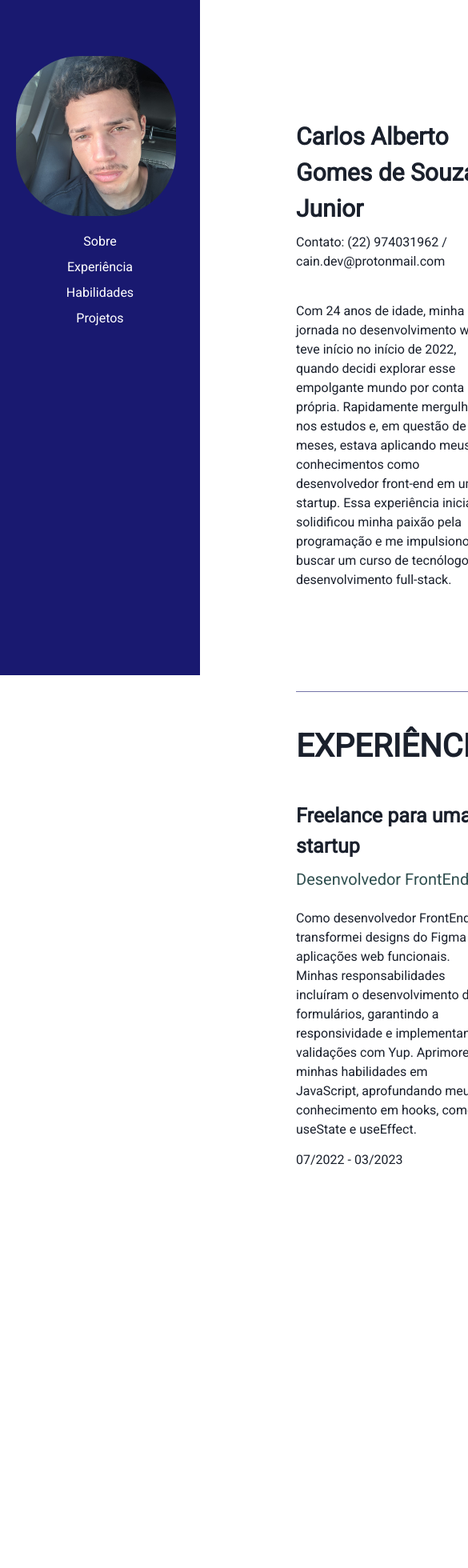
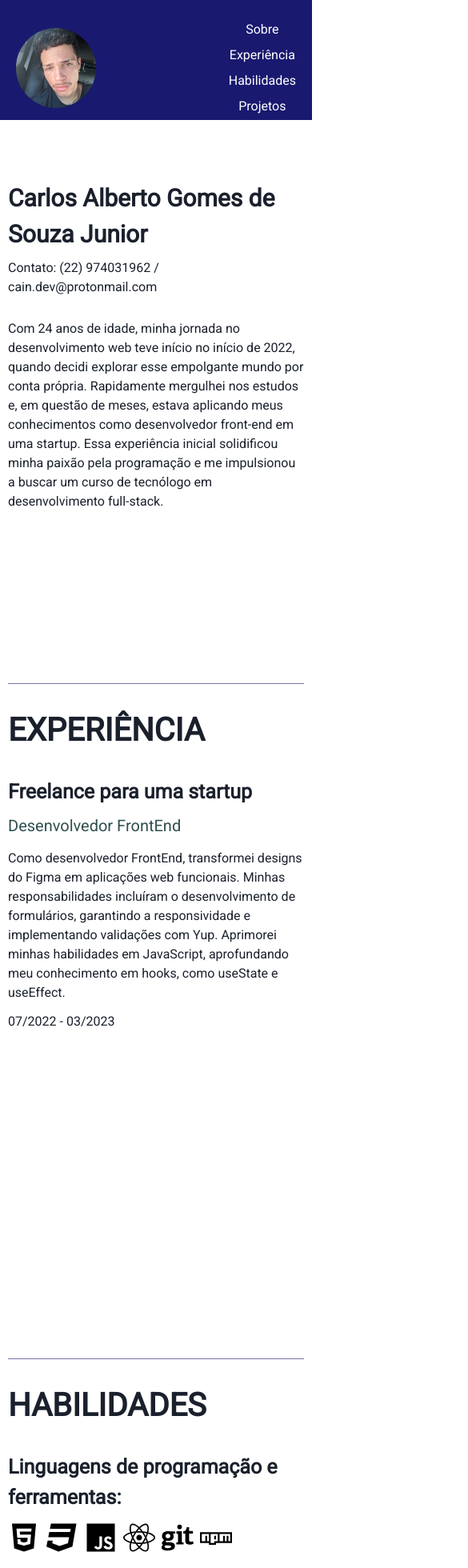
Before and after one commit to qayin1/portfolio, a React (Create React App) app: page / in a window 390 px wide. Shown: the top 1960 px of the page at 80% size, 585 px wide, since content can reach past the window. Before the commit the page ends 1728 px from the top, so only its background shows below. Built offline with nearby package versions, Linux system fonts and the light colour scheme.

Commit message:
mobile changes

```diff
--- a/package.json
+++ b/package.json
@@ -1,6 +1,5 @@
 {
   "homepage": "https://qayin.github.io/portfolio",
-
   "name": "portfolio",
   "version": "0.1.0",
   "private": true,
@@ -9,6 +8,7 @@
     "@emotion/react": "^11.11.1",
     "@emotion/styled": "^11.11.0",
     "@fontsource/roboto": "^5.0.8",
+    "@react-icons/all-files": "^4.1.0",
     "@testing-library/jest-dom": "^5.17.0",
     "@testing-library/react": "^13.4.0",
     "@testing-library/user-event": "^14.5.1",
--- a/src/App.js
+++ b/src/App.js
@@ -1,4 +1,4 @@
-import React from 'react';
+import React, { useEffect, useState } from 'react';
 import {
   ChakraProvider,
   Box,
@@ -11,23 +11,104 @@ import {
   Grid,
   Stack,
   Divider,
+  CheckboxIcon,
 } from '@chakra-ui/react';
+import { FaCss3, FaGit, FaHtml5, FaJs, FaNpm, FaReact } from 'react-icons/fa';
+import { IconContext } from 'react-icons';
 import './style/global.css';
 import theme from './config/theme';
 import { Link as ScrollLink, animateScroll as scroll } from 'react-scroll';
 
 import eu from './assets/eu.jpg';
+import IconHover from './components/IconHover';
 
 function App() {
+  const [mobile, setMobile] = useState(false);
+
+  useEffect(() => {
+    function handleResize() {
+      setMobile(window.innerWidth <= 768);
+    }
+
+    window.addEventListener('resize', handleResize);
+
+    handleResize();
+
+    return () => {
+      window.removeEventListener('resize', handleResize);
+    };
+  }, []);
   return (
     <ChakraProvider theme={theme}>
       <Box display="flex">
+        {mobile ? (
+          <>
+            <HStack
+              bg="#191970"
+              color="white"
+              width={mobile ? '100%' : '250px'}
+              position="fixed"
+              height={mobile ? '150px' : '100%'}
+              padding="20px"
+              top="0"
+              left="0"
+              justifyContent={'space-between'}
+            >
+              <Box>
+                <Image
+                  borderRadius="80px"
+                  src={eu}
+                  h={mobile ? '100px' : '200px'}
+                  w={mobile ? '100px' : '200px'}
+                  alt=""
+                  marginTop={mobile ? '20px' : '50px'}
+                />
+              </Box>
+              <Stack
+                marginTop={mobile ? '20px' : '0'}
+                alignContent={mobile ? 'center' : 'start'}
+                alignItems={mobile ? 'center' : 'start'}
+              >
+                <ScrollLink
+                  to="sobreSection"
+                  smooth={true}
+                  duration={500}
+                  offset={mobile ? -20 : -70}
+                  style={{ cursor: 'pointer' }}
+                >
+                  Sobre
+                </ScrollLink>
+                <ScrollLink
+                  to="experienciaSection"
+                  smooth={true}
+                  duration={500}
+                  offset={mobile ? -20 : -70}
+                  style={{ cursor: 'pointer' }}
+                >
+                  Experiência
+                </ScrollLink>
+                <ScrollLink
+                  to="habilidadeSection"
+                  smooth={true}
+                  duration={500}
+                  offset={mobile ? -20 : -70}
+                  style={{ cursor: 'pointer' }}
+                >
+                  Habilidades
+                </ScrollLink>
+                <Text cursor={'pointer'}>Projetos</Text>
+              </Stack>
+            </HStack>
+          </>
+        ) : (
+          <>
+            {' '}
             <Box
               bg="#191970"
               color="white"
-          width="250px"
+              width={mobile ? '100%' : '250px'}
               position="fixed"
-          height="100%"
+              height={mobile ? '200px' : '100%'}
               padding="20px"
               top="0"
               left="0"
@@ -36,22 +117,22 @@ function App() {
                 <Image
                   borderRadius="80px"
                   src={eu}
-              h={'200px'}
-              w={'200px'}
+                  h={mobile ? '100px' : '200px'}
+                  w={mobile ? '100px' : '200px'}
                   alt=""
-              marginTop={'50px'}
+                  marginTop={mobile ? '20px' : '50px'}
                 />
               </Box>
               <Stack
-            marginTop={'20px'}
-            alignContent={'center'}
-            alignItems={'center'}
+                marginTop={mobile ? '20px' : '0'}
+                alignContent={mobile ? 'center' : 'start'}
+                alignItems={mobile ? 'center' : 'start'}
               >
                 <ScrollLink
                   to="sobreSection"
                   smooth={true}
                   duration={500}
-              offset={-70}
+                  offset={mobile ? -20 : -70}
                   style={{ cursor: 'pointer' }}
                 >
                   Sobre
@@ -60,31 +141,45 @@ function App() {
                   to="experienciaSection"
                   smooth={true}
                   duration={500}
-              offset={-70}
+                  offset={mobile ? -20 : -70}
                   style={{ cursor: 'pointer' }}
                 >
                   Experiência
                 </ScrollLink>
-            <Text cursor={'pointer'}>Habilidades</Text>
+                <ScrollLink
+                  to="habilidadeSection"
+                  smooth={true}
+                  duration={500}
+                  offset={mobile ? -20 : -70}
+                  style={{ cursor: 'pointer' }}
+                >
+                  Habilidades
+                </ScrollLink>
                 <Text cursor={'pointer'}>Projetos</Text>
               </Stack>
             </Box>
+          </>
+        )}
 
-        <Box marginRight={'200px'} marginLeft="350px" padding="20px">
+        <Box
+          marginRight={mobile ? '0' : '200px'}
+          marginLeft={mobile ? '0' : '350px'}
+          padding={mobile ? '10px' : '20px'}
+        >
           <Stack
             id="sobreSection"
-            alignContent={'center'}
-            justifyContent={'center'}
-            minHeight={'100vh'}
+            alignContent={mobile ? 'center' : 'center'}
+            justifyContent={mobile ? 'center' : 'center'}
+            minHeight="100vh"
           >
-            <Text fontFamily={'Roboto'} fontWeight={'bold'} fontSize={'30px'}>
+            <Text fontFamily="Roboto" fontWeight="bold" fontSize="30px">
               Carlos Alberto Gomes de Souza Junior
             </Text>
-            <Text fontFamily={'Roboto'}>
+            <Text fontFamily="Roboto">
               Contato: (22) 974031962 / cain.dev@protonmail.com
             </Text>
 
-            <Text fontFamily={'Roboto'} marginTop={'30px'}>
+            <Text fontFamily="Roboto" marginTop={mobile ? '20px' : '30px'}>
               Com 24 anos de idade, minha jornada no desenvolvimento web teve
               início no início de 2022, quando decidi explorar esse empolgante
               mundo por conta própria. Rapidamente mergulhei nos estudos e, em
@@ -94,7 +189,7 @@ function App() {
               buscar um curso de tecnólogo em desenvolvimento full-stack.
             </Text>
           </Stack>
-          <Stack id="experienciaSection" minHeight={'100vh'}>
+          <Stack id="experienciaSection" minHeight="100vh">
             <Divider
               orientation="horizontal"
               borderColor="#191970"
@@ -102,28 +197,28 @@ function App() {
             />
 
             <Text
-              marginBlock={'30px'}
-              fontFamily={'Roboto'}
-              fontSize={'40px'}
-              fontWeight={'bold'}
+              marginBlock={mobile ? '20px' : '30px'}
+              fontFamily="Roboto"
+              fontSize="40px"
+              fontWeight="bold"
             >
               EXPERIÊNCIA
             </Text>
 
-            <Text fontFamily={'Roboto'} fontSize={'25px'} fontWeight={'bold'}>
+            <Text fontFamily="Roboto" fontSize="25px" fontWeight="bold">
               Freelance para uma startup
             </Text>
 
             <Text
-              fontFamily={'Roboto'}
-              color={'#2F4F4F'}
-              fontSize={'20px'}
-              marginBottom={'14px'}
+              fontFamily="Roboto"
+              color="#2F4F4F"
+              fontSize="20px"
+              marginBottom={mobile ? '6px' : '14px'}
             >
               Desenvolvedor FrontEnd
             </Text>
 
-            <Text marginBottom={'6px'}>
+            <Text marginBottom={mobile ? '4px' : '6px'}>
               Como desenvolvedor FrontEnd, transformei designs do Figma em
               aplicações web funcionais. Minhas responsabilidades incluíram o
               desenvolvimento de formulários, garantindo a responsividade e
@@ -133,6 +228,51 @@ function App() {
             </Text>
             <Text>07/2022 - 03/2023</Text>
           </Stack>
+          <Stack id="habilidadeSection" minHeight="100vh">
+            <Divider
+              orientation="horizontal"
+              borderColor="#191970"
+              width="100%"
+            />
+            <Text
+              marginBlock={mobile ? '20px' : '30px'}
+              fontFamily="Roboto"
+              fontSize="40px"
+              fontWeight="bold"
+            >
+              HABILIDADES
+            </Text>
+            <Text
+              marginBottom={mobile ? '4px' : '6px'}
+              fontFamily="Roboto"
+              fontSize="25px"
+              fontWeight="bold"
+            >
+              Linguagens de programação e ferramentas:
+            </Text>
+            <Stack
+              marginBottom={mobile ? '40px' : '80px'}
+              display="flex"
+              flexDirection="row"
+            >
+              <IconHover icon={<FaHtml5 />} size="40px" />
+              <IconHover icon={<FaCss3 />} size="40px" />
+              <IconHover icon={<FaJs />} size="40px" />
+              <IconHover icon={<FaReact />} size="40px" />
+              <IconHover icon={<FaGit />} size="40px" />
+              <IconHover icon={<FaNpm />} size="40px" />
+            </Stack>
+            <Text fontFamily="Roboto" fontSize="25px" fontWeight="bold">
+              Pontos fortes:
+            </Text>
+            <Text>
+              Interfaces/aplicações web usando React, HTML, CSS, JavaScript,
+              Typescript.
+            </Text>
+            <Text>Controle de versão: Git</Text>
+            <Text>Bibliotecas: ChakraUi, yup</Text>
+            <Text>Sites rápidos e responsivos.</Text>
+          </Stack>
         </Box>
       </Box>
     </ChakraProvider>
--- /dev/null
+++ b/src/components/IconHover.js
@@ -0,0 +1,21 @@
+import React, { useState } from 'react';
+
+const IconHover = ({ icon, size }) => {
+  const [isHovered, setIsHovered] = useState(false);
+
+  const iconStyle = {
+    color: isHovered ? '#D2691E' : 'black',
+    fontSize: size,
+  };
+
+  return (
+    <div
+      onMouseEnter={() => setIsHovered(true)}
+      onMouseLeave={() => setIsHovered(false)}
+    >
+      {React.cloneElement(icon, { style: iconStyle })}
+    </div>
+  );
+};
+
+export default IconHover;
```
Also changed, not shown: 1 other file (tests, documents, lock files or other folders). Lines whose indentation alone changed are shown as unchanged.
